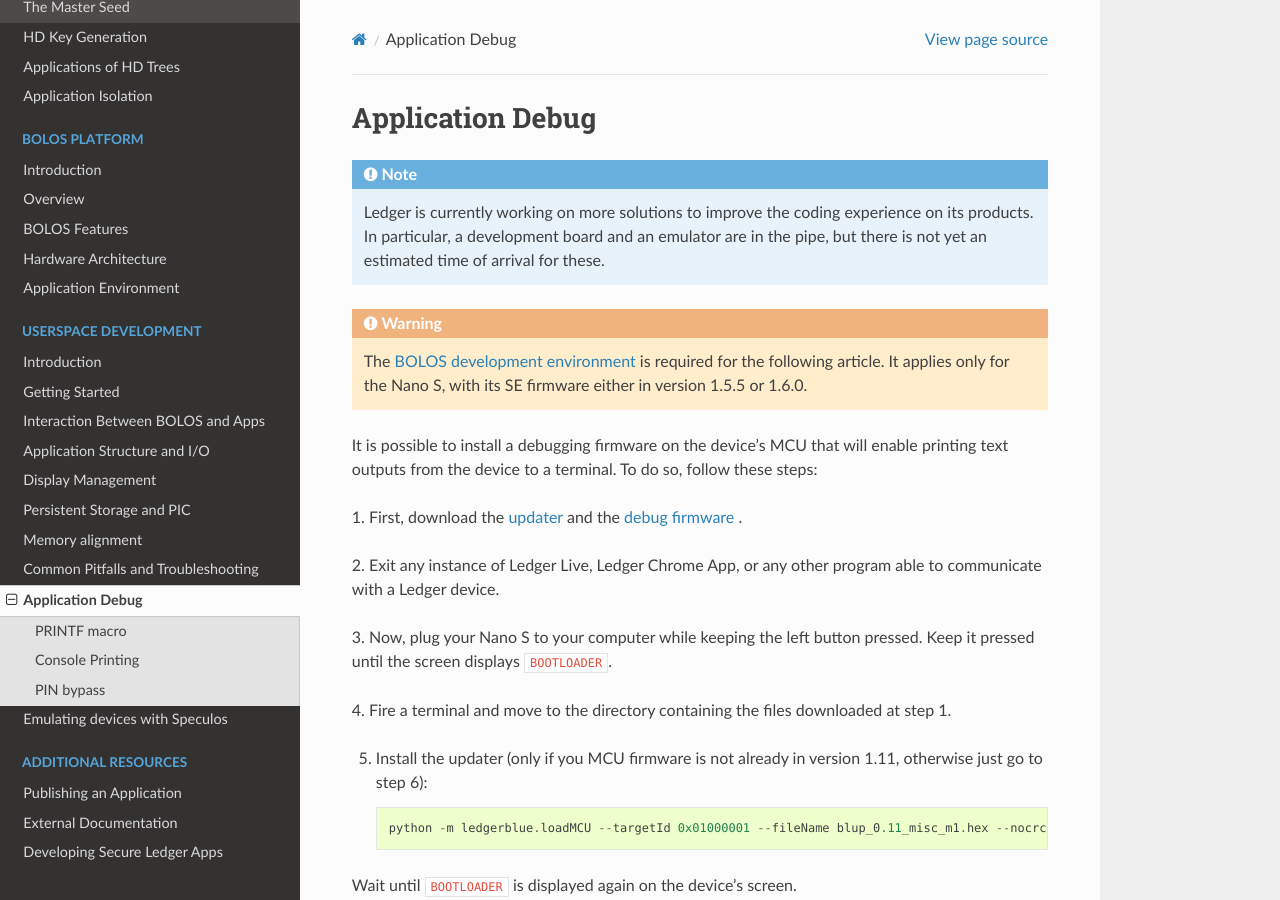
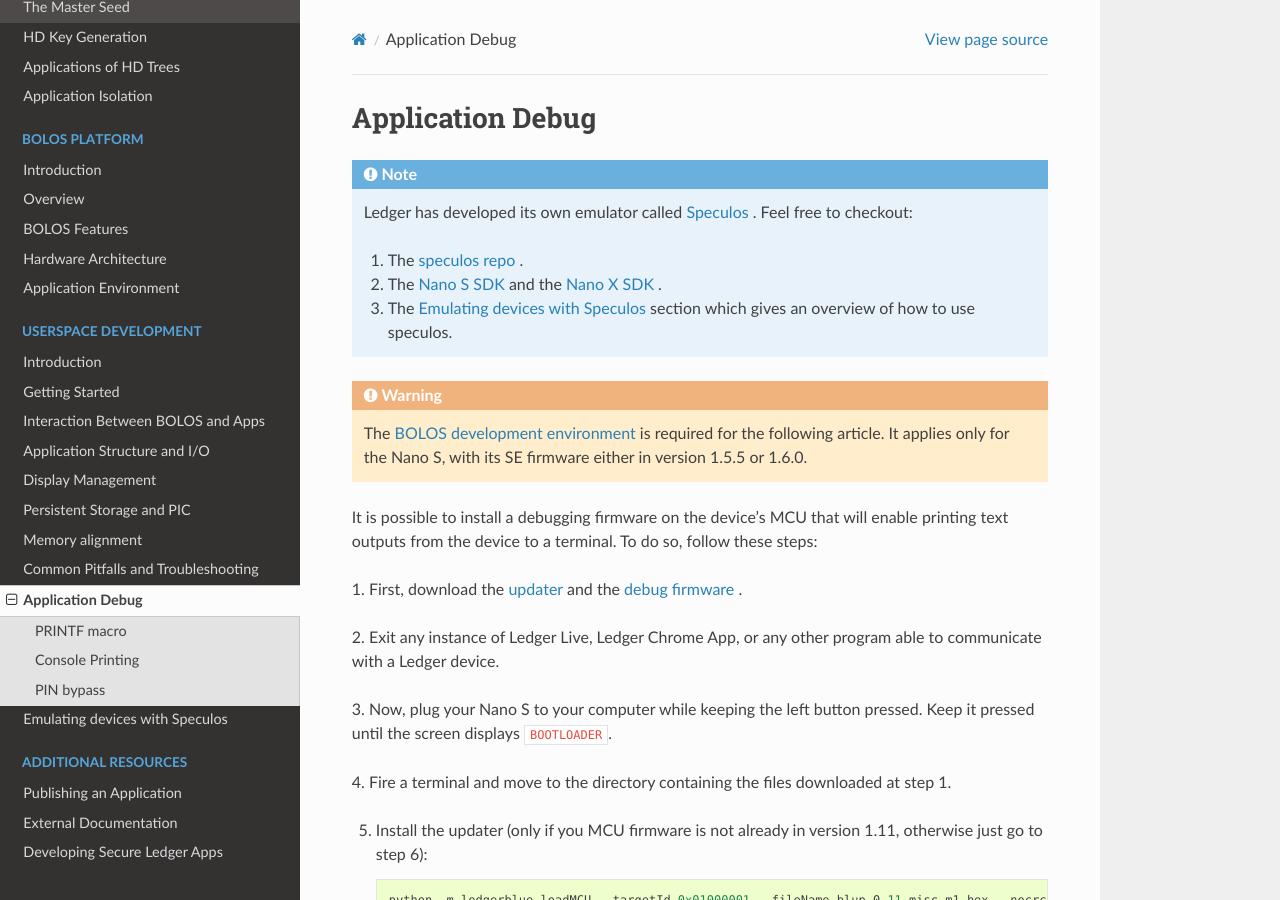
Before and after one commit to LedgerHQ/ledger-dev-doc, a Sphinx documentation site: the page built from source/userspace/debugging.rst, in a window 1280 px wide and 900 px high. Built offline with Sphinx 7.4.7 and the Read the Docs theme 2.0.0, drawn with Linux system fonts in a browser that asks for light colours.

Commit message:
Update debugging section to link to speculos

```diff
--- a/source/userspace/debugging.rst
+++ b/source/userspace/debugging.rst
@@ -3,10 +3,12 @@
 
 .. note::
 
-   Ledger is currently working on more solutions to improve the coding
-   experience on its products. In particular, a development board and an
-   emulator are in the pipe, but there is not yet an estimated time of arrival
-   for these.
+   Ledger has developed its own emulator called `Speculos <https://github.com/LedgerHQ/speculos>`_ .
+   Feel free to checkout:
+
+   1. The `speculos repo <https://github.com/LedgerHQ/speculos>`_ .
+   2. The `Nano S SDK <https://github.com/LedgerHQ/nanos-secure-sdk>`_ and the `Nano X SDK <https://github.com/LedgerHQ/nanox-secure-sdk>`_ .
+   3. The :doc:`speculos` section which gives an overview of how to use speculos.
 
 
 .. warning::
```
